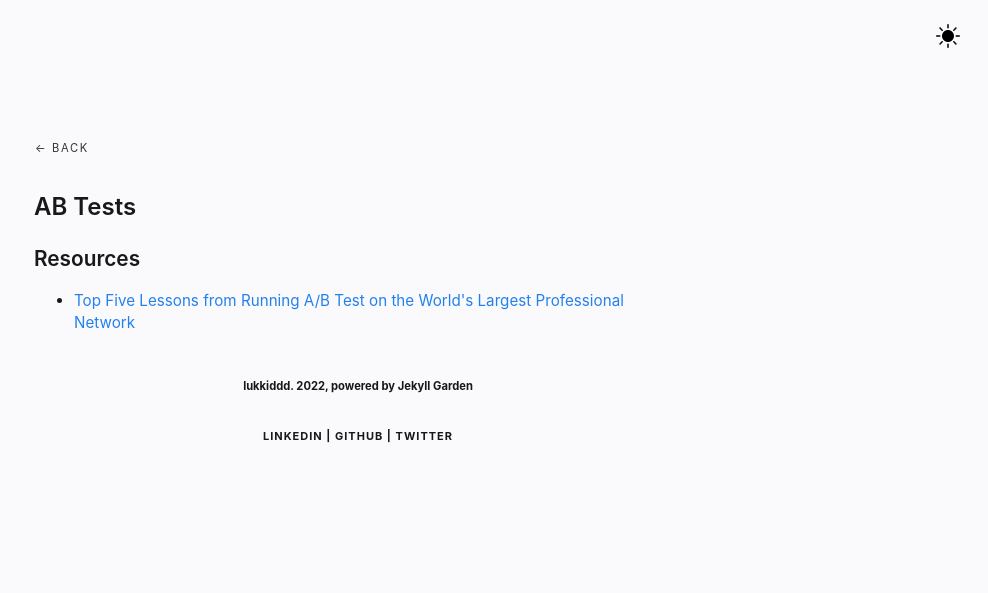
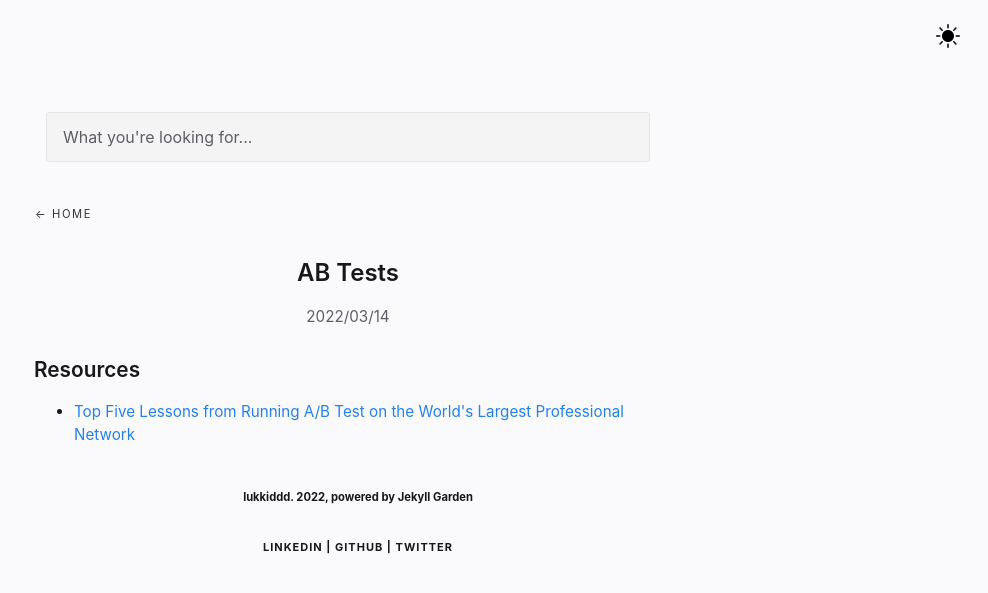
Before and after one commit to lukkiddd/lukkiddd.github.io, a Jekyll site: the page built from _notes/Public/AB Tests.md, in a window 1280 px wide. Shown: the top 593 px of the page, without its empty margins (292-1280 px from the left). Built offline with Jekyll 4.4.1, drawn with Linux system fonts in a browser that asks for light colours.

Commit message:
Add search in note page, and center the note title

```diff
--- a/_layouts/Post.html
+++ b/_layouts/Post.html
@@ -96,7 +96,14 @@
             {%- if page.content-type == "notes"
             or page.content-type == "post"  -%}
                 <div class="column is-half">
+                        <div class="block">
+                            <input class="input is-medium" type="text" placeholder="What you're looking for..." id="search-input" autocomplete="off">
+                            <div id="search-results" class="search-results"></div>
+                        </div>
+                        <script type="text/javascript" src="/assets/js/vendor/lunr.min.js"></script>
+                        <script src="/assets/js/Search.js"></script>
                     <main>
+
                         <div class="note-page-section">
                             <div class="buttons for-back-home">
                                 {%- if site.preferences.homepage.enabled -%}
@@ -104,7 +111,7 @@
                                 {%- else -%}
                                 <a class="button is-text button__page-back" onclick="window.location.assign('/');">
                                 {%- endif -%}
-                                ← back
+                                ← home
                                     <!-- <span class="icon is-small">
                                         <svg width="12" height="20" viewBox="0 0 12 20" fill="none"
                                         xmlns="http://www.w3.org/2000/svg">
@@ -115,7 +122,8 @@
                                     </span> -->
                                 </a>
                             </div>
-                        <h2>{{page.title}}</h2>
+                        <h2 class="center-align-text">{{page.title}}</h2>
+                        <p class="center-align-text color-text-sub">{{page.date | date: '%Y/%m/%d'}}</p>
                         <hr>
                         {%- include Content.html -%}
                         {%- include Backlinks.html -%}
--- a/assets/css/style.css
+++ b/assets/css/style.css
@@ -1548,3 +1548,7 @@ label.margin-toggle:not(.sidenote-number) {
     color: var(--text-sub);
     font-size: 1.2rem;
 }
+
+.color-text-sub{
+    color: var(--text-sub);
+}
```
